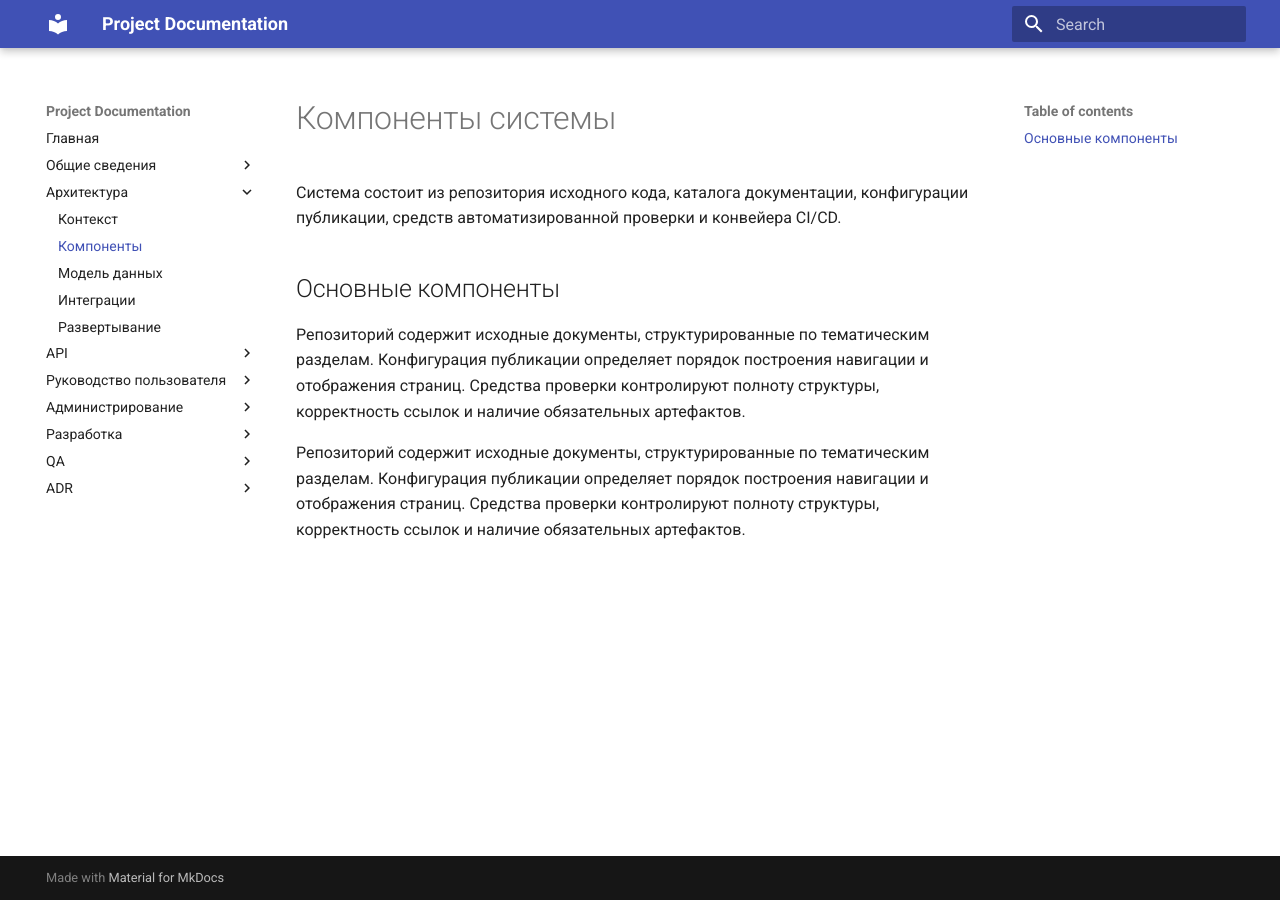
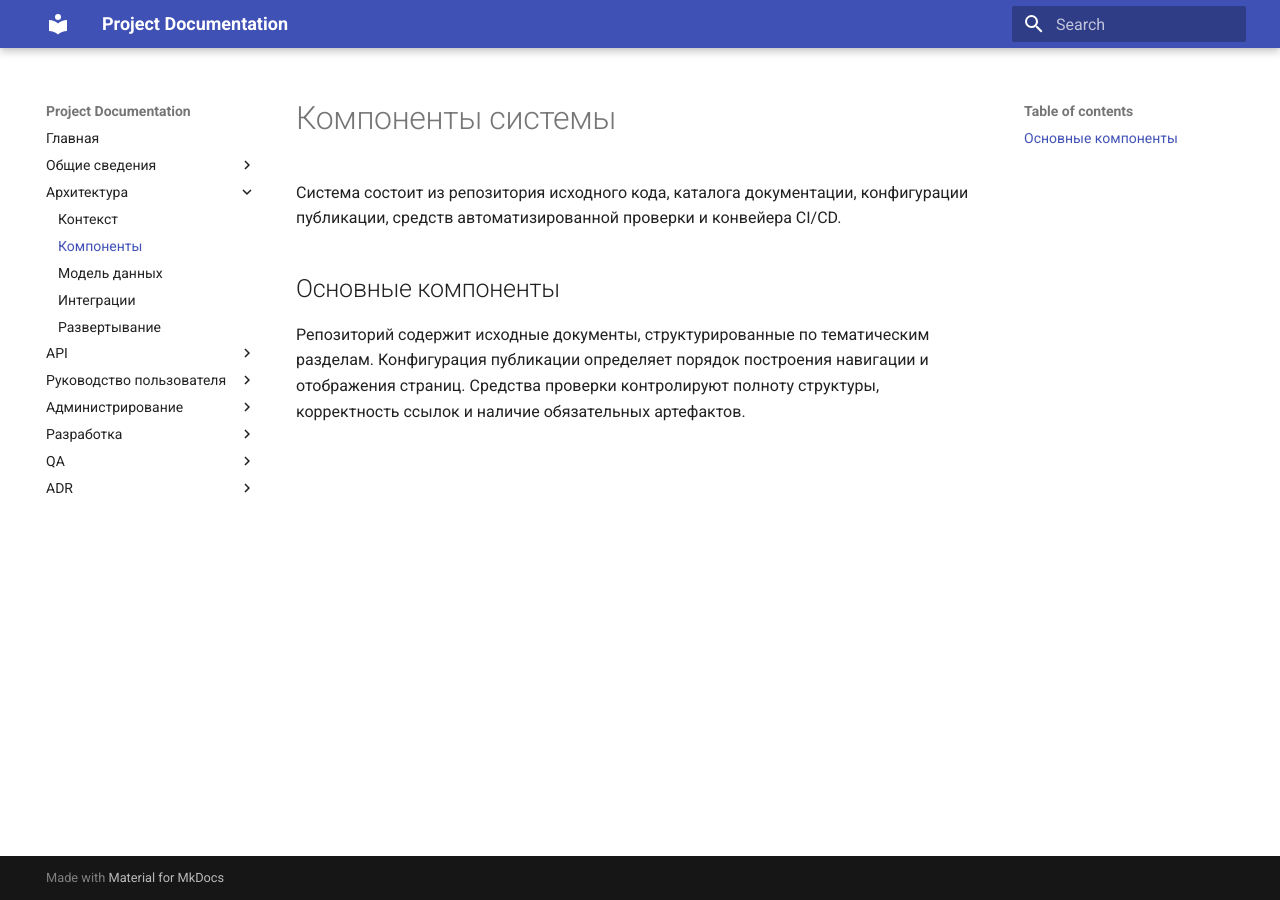
Before and after one commit to techwri/Demo, an MkDocs documentation site: the page built from docs/architecture/components.md, in a window 1280 px wide. Built offline with MkDocs 1.6.1 and Material for MkDocs 9.7.7, drawn with Linux system fonts in a browser that asks for light colours.

Commit message:
Update components.md

```diff
--- a/docs/architecture/components.md
+++ b/docs/architecture/components.md
@@ -5,7 +5,3 @@
 ## Основные компоненты
 
 Репозиторий содержит исходные документы, структурированные по тематическим разделам. Конфигурация публикации определяет порядок построения навигации и отображения страниц. Средства проверки контролируют полноту структуры, корректность ссылок и наличие обязательных артефактов.
-
-
-
-Репозиторий содержит исходные документы, структурированные по тематическим разделам. Конфигурация публикации определяет порядок построения навигации и отображения страниц. Средства проверки контролируют полноту структуры, корректность ссылок и наличие обязательных артефактов.
```
